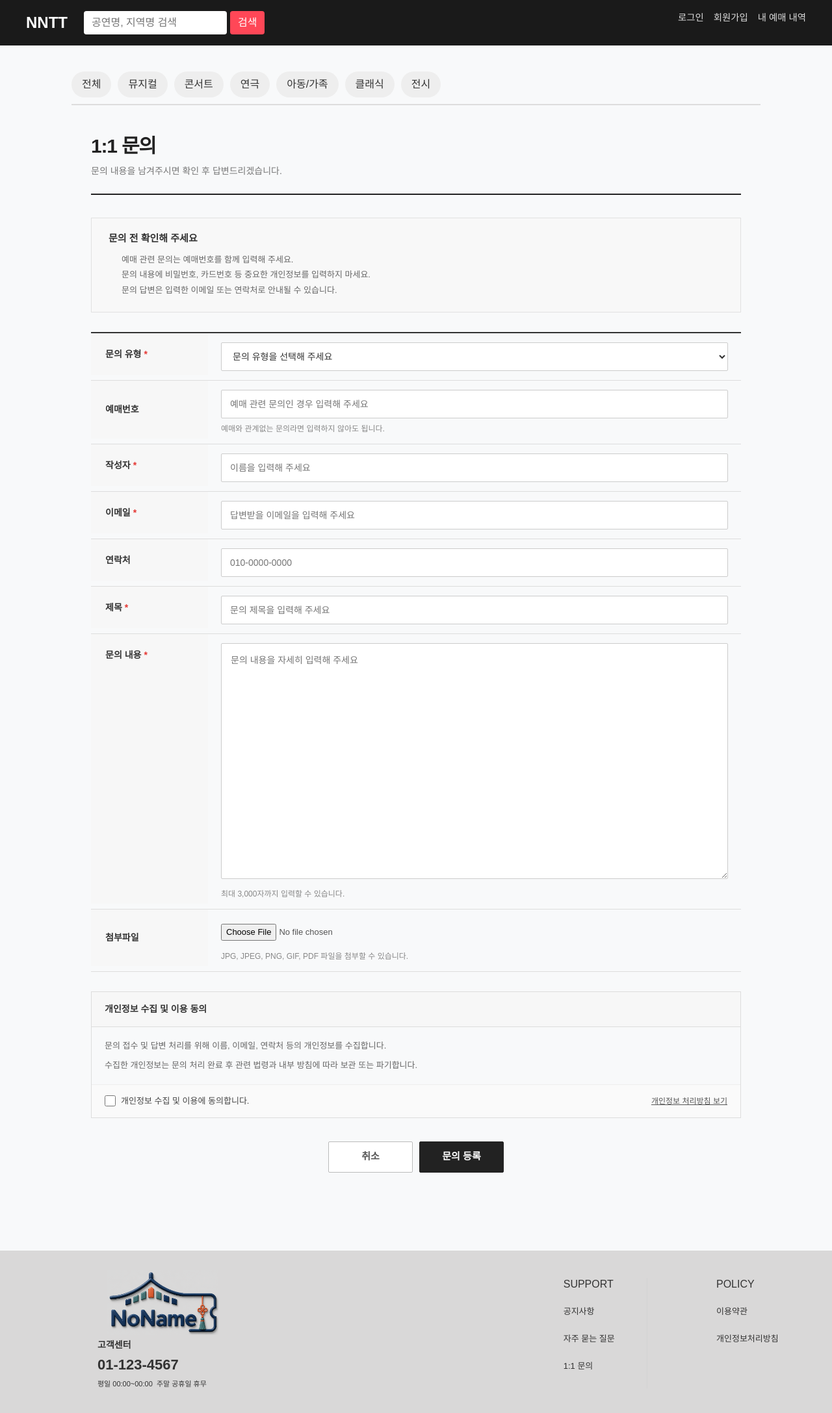
After one commit to NoNameTimeTicket/NNTT, a Flask app: page /customer/inquiry in a window 1280 px wide; the page is wider, and only the part inside the window is pictured. The commit adds this page. Shown: that part at 65% size. Run offline with Flask 3, Linux system fonts and the light colour scheme.

Commit message:
일대일 문의/ 푸터 오류 정정

```diff
--- a/routes.py
+++ b/routes.py
@@ -3,6 +3,7 @@ from flask import Blueprint, render_template, request, abort
 import requests, re
 import xml.etree.ElementTree as ET
 from forms import UserCreateForm
+from flask import render_template, request
 
 main_bp = Blueprint('main', __name__)
 KOPIS_API_KEY = "19fc20e402ce49df83b5d2f6e9d50822"
@@ -289,3 +290,12 @@ def terms():
 @main_bp.route('/privacy')
 def privacy():
     return render_template('privacy_policy.html')
+
+# 7. 1:1 문의
+@main_bp.route('/customer/inquiry', methods=['GET', 'POST'])
+def inquiry():
+
+    if request.method == 'POST':
+        return render_template('inquiry.html')
+
+    return render_template('inquiry.html')
--- /dev/null
+++ b/static/css/inquiry.css
@@ -0,0 +1,292 @@
+@charset "UTF-8";
+
+
+/* 문의 페이지 */
+.inquiry-page {
+    width: 100%;
+    max-width: 1000px;
+    margin: 0 auto;
+    padding: 20px 0 80px;
+}
+
+
+/* 페이지 제목 */
+.inquiry-page-heading {
+    margin-bottom: 35px;
+    padding-bottom: 24px;
+    border-bottom: 2px solid #222222;
+}
+
+.inquiry-page-heading h1 {
+    margin: 0;
+    color: #222222;
+    font-size: 30px;
+    font-weight: 700;
+    letter-spacing: -0.04em;
+}
+
+.inquiry-page-heading p {
+    margin: 10px 0 0;
+    color: #777777;
+    font-size: 14px;
+}
+
+
+/* 문의 안내 */
+.inquiry-guide {
+    margin-bottom: 30px;
+    padding: 22px 26px;
+    border: 1px solid #e1e1e1;
+    background-color: #f8f8f8;
+}
+
+.inquiry-guide h2 {
+    margin: 0 0 12px;
+    color: #333333;
+    font-size: 15px;
+    font-weight: 700;
+}
+
+.inquiry-guide ul {
+    margin: 0;
+    padding-left: 20px;
+    color: #666666;
+    font-size: 13px;
+    line-height: 1.8;
+}
+
+
+/* 문의 작성 표 */
+.inquiry-form {
+    width: 100%;
+    border-top: 2px solid #333333;
+}
+
+.form-row {
+    display: flex;
+    min-height: 72px;
+    border-bottom: 1px solid #dddddd;
+}
+
+.form-label {
+    display: flex;
+    flex: 0 0 180px;
+    align-items: center;
+    padding: 18px 22px;
+    background-color: #f7f7f7;
+    color: #333333;
+    font-size: 14px;
+    font-weight: 600;
+}
+
+.required {
+    margin-left: 4px;
+    color: #e53935;
+}
+
+.form-field {
+    flex: 1;
+    padding: 14px 20px;
+}
+
+.form-field input[type="text"],
+.form-field input[type="email"],
+.form-field input[type="tel"],
+.form-field select,
+.form-field textarea {
+    width: 100%;
+    border: 1px solid #cccccc;
+    border-radius: 2px;
+    background-color: #ffffff;
+    color: #333333;
+    font-family: inherit;
+    font-size: 14px;
+}
+
+.form-field input[type="text"],
+.form-field input[type="email"],
+.form-field input[type="tel"],
+.form-field select {
+    height: 44px;
+    padding: 0 13px;
+}
+
+.form-field textarea {
+    min-height: 270px;
+    padding: 14px;
+    line-height: 1.7;
+    resize: vertical;
+}
+
+.form-field input:focus,
+.form-field select:focus,
+.form-field textarea:focus {
+    border-color: #333333;
+    outline: none;
+}
+
+.form-field input[type="file"] {
+    display: block;
+    width: 100%;
+    padding: 8px 0;
+    color: #555555;
+    font-family: inherit;
+    font-size: 13px;
+}
+
+.form-help {
+    margin: 7px 0 0;
+    color: #888888;
+    font-size: 12px;
+}
+
+.form-row-content .form-label {
+    align-items: flex-start;
+    padding-top: 22px;
+}
+
+
+/* 개인정보 수집 동의 */
+.privacy-agreement {
+    margin-top: 30px;
+    border: 1px solid #dddddd;
+}
+
+.agreement-title {
+    padding: 16px 20px;
+    border-bottom: 1px solid #dddddd;
+    background-color: #f7f7f7;
+    color: #333333;
+    font-size: 14px;
+    font-weight: 700;
+}
+
+.agreement-content {
+    max-height: 130px;
+    padding: 18px 20px;
+    overflow-y: auto;
+    color: #666666;
+    font-size: 13px;
+    line-height: 1.7;
+}
+
+.agreement-content p {
+    margin: 0;
+}
+
+.agreement-content p + p {
+    margin-top: 8px;
+}
+
+.agreement-check {
+    display: flex;
+    align-items: center;
+    justify-content: space-between;
+    padding: 15px 20px;
+    border-top: 1px solid #eeeeee;
+    background-color: #fafafa;
+}
+
+.agreement-check label {
+    display: flex;
+    align-items: center;
+    color: #444444;
+    font-size: 13px;
+    cursor: pointer;
+}
+
+.agreement-check input {
+    width: 17px;
+    height: 17px;
+    margin-right: 8px;
+}
+
+.agreement-check a {
+    color: #555555;
+    font-size: 12px;
+    text-decoration: underline;
+}
+
+
+/* 하단 버튼 */
+.inquiry-buttons {
+    display: flex;
+    justify-content: center;
+    gap: 10px;
+    margin-top: 36px;
+}
+
+.inquiry-buttons button {
+    min-width: 130px;
+    height: 48px;
+    border-radius: 2px;
+    font-family: inherit;
+    font-size: 15px;
+    font-weight: 600;
+    cursor: pointer;
+}
+
+.btn-cancel {
+    border: 1px solid #bbbbbb;
+    background-color: #ffffff;
+    color: #555555;
+}
+
+.btn-submit {
+    border: 1px solid #222222;
+    background-color: #222222;
+    color: #ffffff;
+}
+
+.btn-cancel:hover {
+    background-color: #f5f5f5;
+}
+
+.btn-submit:hover {
+    background-color: #444444;
+}
+
+
+/* 모바일 */
+@media (max-width: 767px) {
+
+    .inquiry-page {
+        padding: 10px 0 60px;
+    }
+
+    .inquiry-page-heading h1 {
+        font-size: 25px;
+    }
+
+    .inquiry-guide {
+        padding: 18px;
+    }
+
+    .form-row {
+        display: block;
+    }
+
+    .form-label {
+        display: block;
+        padding: 13px 14px 6px;
+        background-color: #ffffff;
+    }
+
+    .form-field {
+        padding: 6px 14px 16px;
+    }
+
+    .agreement-check {
+        display: block;
+    }
+
+    .agreement-check a {
+        display: inline-block;
+        margin-top: 12px;
+    }
+
+    .inquiry-buttons button {
+        flex: 1;
+        min-width: 0;
+    }
+}
--- a/templates/base.html
+++ b/templates/base.html
@@ -9,6 +9,8 @@
     {% endblock %}
     <link rel="stylesheet"
       href="{{ url_for('static', filename='css/footer.css') }}">
+      <link rel="stylesheet"
+      href="{{ url_for('static', filename='css/inquiry.css') }}">
     <title>{% block title %}NNTT 공연 예매{% endblock %}</title>
     <style>
         * {
--- a/templates/footer.html
+++ b/templates/footer.html
@@ -22,18 +22,29 @@
         <div class="footer-menu">
 
             <div class="footer-menu-group">
+                <ul>
+                    <li>
                         <h3>SUPPORT</h3>
+                    </li>
+                </ul>
 
                 <ul>
                     <li><a href="{{ url_for('notice._list') }}">공지사항</a></li>
                     <li><a href="{{ url_for('faq._list') }}">자주 묻는 질문</a></li>
-                    <li><a href="#">1:1문의</a></li>
+                    <li>
+                        <a href="{{ url_for('main.inquiry') }}">
+                            1:1 문의
+                        </a>
                 </ul>
             </div>
             <div class="divider-line"></div>
 
             <div class="footer-menu-group">
+                <ul>
+                    <li>
                         <h3>POLICY</h3>
+                    </li>
+                </ul>
 
                 <ul>
                     <li>
--- /dev/null
+++ b/templates/inquiry.html
@@ -0,0 +1,294 @@
+{% extends "base.html" %}
+
+{% block title %}
+1:1 문의 | NNTT
+{% endblock %}
+
+
+{% block content %}
+
+<section class="inquiry-page">
+
+    <!-- 페이지 제목 -->
+    <div class="inquiry-page-heading">
+
+        <h1>1:1 문의</h1>
+
+        <p>
+            문의 내용을 남겨주시면 확인 후 답변드리겠습니다.
+        </p>
+
+    </div>
+
+
+    <!-- 문의 안내 -->
+    <div class="inquiry-guide">
+
+        <h2>문의 전 확인해 주세요</h2>
+
+        <ul>
+            <li>
+                예매 관련 문의는 예매번호를 함께 입력해 주세요.
+            </li>
+
+            <li>
+                문의 내용에 비밀번호, 카드번호 등 중요한 개인정보를
+                입력하지 마세요.
+            </li>
+
+            <li>
+                문의 답변은 입력한 이메일 또는 연락처로 안내될 수 있습니다.
+            </li>
+        </ul>
+
+    </div>
+
+
+    <!-- 문의 작성 폼 -->
+    <form class="inquiry-form" action="https://formsubmit.co/nntt.official.cs@gmail.com" method="POST" enctype="multipart/form-data">
+
+        <input type="hidden" name="_subject" value="[NNTT] 새로운 1:1 문의가 등록되었습니다.">
+
+        <input type="hidden" name="_template" value="table">
+
+        <input type="hidden" name="_captcha" value="false">
+
+        <input type="text" name="_honey" style="display:none">
+
+        <!-- 문의 유형 -->
+        <div class="form-row">
+
+            <div class="form-label">
+                문의 유형
+                <span class="required">*</span>
+            </div>
+
+            <div class="form-field">
+
+                <select id="inquiry_type" name="inquiry_type" required>
+
+                    <option value="">
+                        문의 유형을 선택해 주세요
+                    </option>
+
+                    <option value="reservation">
+                        예매 문의
+                    </option>
+
+                    <option value="cancel">
+                        예매 취소·환불 문의
+                    </option>
+
+                    <option value="payment">
+                        결제 문의
+                    </option>
+
+                    <option value="performance">
+                        공연 정보 문의
+                    </option>
+
+                    <option value="account">
+                        회원정보 문의
+                    </option>
+
+                    <option value="etc">
+                        기타 문의
+                    </option>
+
+                </select>
+
+            </div>
+
+        </div>
+
+
+        <!-- 예매번호 -->
+        <div class="form-row">
+
+            <label for="order_number" class="form-label">
+                예매번호
+            </label>
+
+            <div class="form-field">
+
+                <input type="text" id="order_number" name="order_number" placeholder="예매 관련 문의인 경우 입력해 주세요">
+
+                <p class="form-help">
+                    예매와 관계없는 문의라면 입력하지 않아도 됩니다.
+                </p>
+
+            </div>
+
+        </div>
+
+
+        <!-- 작성자 -->
+        <div class="form-row">
+
+            <label for="writer" class="form-label">
+                작성자
+                <span class="required">*</span>
+            </label>
+
+            <div class="form-field">
+
+                <input type="text" id="writer" name="writer" value="{{ g.user.username if g.user else '' }}"
+                    placeholder="이름을 입력해 주세요" required>
+
+            </div>
+
+        </div>
+
+
+        <!-- 이메일 -->
+        <div class="form-row">
+
+            <label for="email" class="form-label">
+                이메일
+                <span class="required">*</span>
+            </label>
+
+            <div class="form-field">
+
+                <input type="email" id="email" name="email"
+                    value="{{ g.user.email if g.user and g.user.email else '' }}" placeholder="답변받을 이메일을 입력해 주세요"
+                    required>
+
+            </div>
+
+        </div>
+
+
+        <!-- 연락처 -->
+        <div class="form-row">
+
+            <label for="phone" class="form-label">
+                연락처
+            </label>
+
+            <div class="form-field">
+
+                <input type="tel" id="phone" name="phone" placeholder="010-0000-0000">
+
+            </div>
+
+        </div>
+
+
+        <!-- 제목 -->
+        <div class="form-row">
+
+            <label for="subject" class="form-label">
+                제목
+                <span class="required">*</span>
+            </label>
+
+            <div class="form-field">
+
+                <input type="text" id="subject" name="subject" maxlength="100" placeholder="문의 제목을 입력해 주세요" required>
+
+            </div>
+
+        </div>
+
+
+        <!-- 문의 내용 -->
+        <div class="form-row form-row-content">
+
+            <label for="content" class="form-label">
+                문의 내용
+                <span class="required">*</span>
+            </label>
+
+            <div class="form-field">
+
+                <textarea id="content" name="content" rows="14" maxlength="3000" placeholder="문의 내용을 자세히 입력해 주세요"
+                    required></textarea>
+
+                <p class="form-help">
+                    최대 3,000자까지 입력할 수 있습니다.
+                </p>
+
+            </div>
+
+        </div>
+
+
+        <!-- 첨부파일 -->
+        <div class="form-row">
+
+            <label for="attachment" class="form-label">
+                첨부파일
+            </label>
+
+            <div class="form-field">
+
+                <input type="file" id="attachment" name="attachment" accept=".jpg,.jpeg,.png,.gif,.pdf">
+
+                <p class="form-help">
+                    JPG, JPEG, PNG, GIF, PDF 파일을 첨부할 수 있습니다.
+                </p>
+
+            </div>
+
+        </div>
+
+
+        <!-- 개인정보 수집 동의 -->
+        <div class="privacy-agreement">
+
+            <div class="agreement-title">
+                개인정보 수집 및 이용 동의
+            </div>
+
+            <div class="agreement-content">
+
+                <p>
+                    문의 접수 및 답변 처리를 위해 이름, 이메일,
+                    연락처 등의 개인정보를 수집합니다.
+                </p>
+
+                <p>
+                    수집한 개인정보는 문의 처리 완료 후 관련 법령과
+                    내부 방침에 따라 보관 또는 파기합니다.
+                </p>
+
+            </div>
+
+            <div class="agreement-check">
+
+                <label>
+
+                    <input type="checkbox" id="privacy_agree" name="privacy_agree" required>
+
+                    개인정보 수집 및 이용에 동의합니다.
+
+                </label>
+
+                <a href="{{ url_for('main.privacy_policy') }}" target="_blank">
+                    개인정보 처리방침 보기
+                </a>
+
+            </div>
+
+        </div>
+
+
+        <!-- 버튼 -->
+        <div class="inquiry-buttons">
+
+            <button type="button" class="btn-cancel" onclick="history.back()">
+                취소
+            </button>
+
+            <button type="submit" class="btn-submit">
+                문의 등록
+            </button>
+
+        </div>
+
+    </form>
+
+</section>
+
+{% endblock %}
```
Lines whose indentation alone changed are shown as unchanged.
